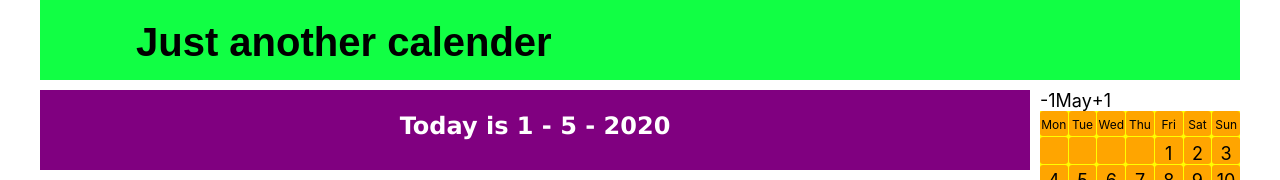
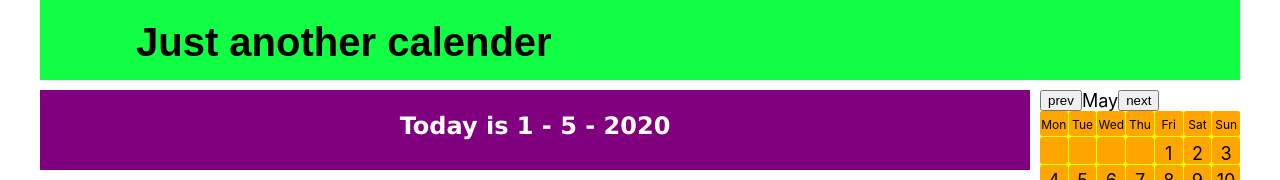
Before and after one commit to potatofree/CalendarFE, a React (Create React App) app: page / in a window 1280 px wide. Shown: the top 180 px of the page. Built offline with nearby package versions, Linux system fonts and the light colour scheme.

Commit message:
Month forw/back change. Go back to today.

```diff
--- a/src/index.js
+++ b/src/index.js
@@ -63,12 +63,56 @@ class Calender extends React.Component {
     });}
   }
 
+  handleMonthNameClick(direction) {
+    const year = this.state.year;
+    const month = this.state.month;
+
+    if (direction === 'back'){
+      if(month === 1) {
+        this.setState({
+          day: 1,
+          month: 12,
+          year: year - 1,
+        });
+      } else {
+          this.setState({
+            day: 1,
+            month: month - 1,
+          });
+        }
+      } else if (direction === 'forward') {
+        if (month === 12) {
+          this.setState({
+            day: 1,
+            month: 1,
+            year: year + 1,
+          });
+        } else {
+          this.setState({
+            day: 1,
+            month: month + 1,
+          });
+        }
+      } else {
+        console.error(`Unknown month change direction: ${direction}`);
+      }
+    }
+
+    backToday() {
+      const today = new Date();
+      this.setState({
+        day: today.getDate(),
+        month: today.getMonth() + 1,
+        year: today.getFullYear(),
+      });
+    }
+
   render() {
     const monthList = ['January', 'February', 'March', 'April', 'May', 'June',
                         'July', 'August', 'September', 'October', 'November', 'December'];
     const month = this.state.month;
     const year = this.state.year;
-    const today = this.state.day + ' - ' + month + ' - ' + year;
+    const today = `${this.state.day} - ${month} - ${year}`;
     return (
       <div className="container">
         <header>
@@ -76,15 +120,15 @@ class Calender extends React.Component {
         </header>
         <div className="month-section">
           <div className="month-name">
-            <div className="month-back-arrow">-1</div>
+            <button className="month-back-arrow" onClick={() => this.handleMonthNameClick('back')}>prev</button>
             {monthList[month-1]}
-            <div className="month-forward-arrow">+1</div>
-            </div>
+            <button className="month-forward-arrow" onClick={() => this.handleMonthNameClick('forward')}>next</button>
+          </div>
           <MonthView month={month} year={year} onClick = {(number) => this.handleNumberClick(number)}/>
         </div>
         <div className="date">
-          <h2 className="today">Today is {today}</h2>
-        </div>
+          <h2 className="today"><span onClick={() => this.backToday()}>Today</span> is {today}</h2>
+          </div>
         <div className="day calender">
           <span className="hour">7:00</span>
           <span className="hour">8:00</span>
```
